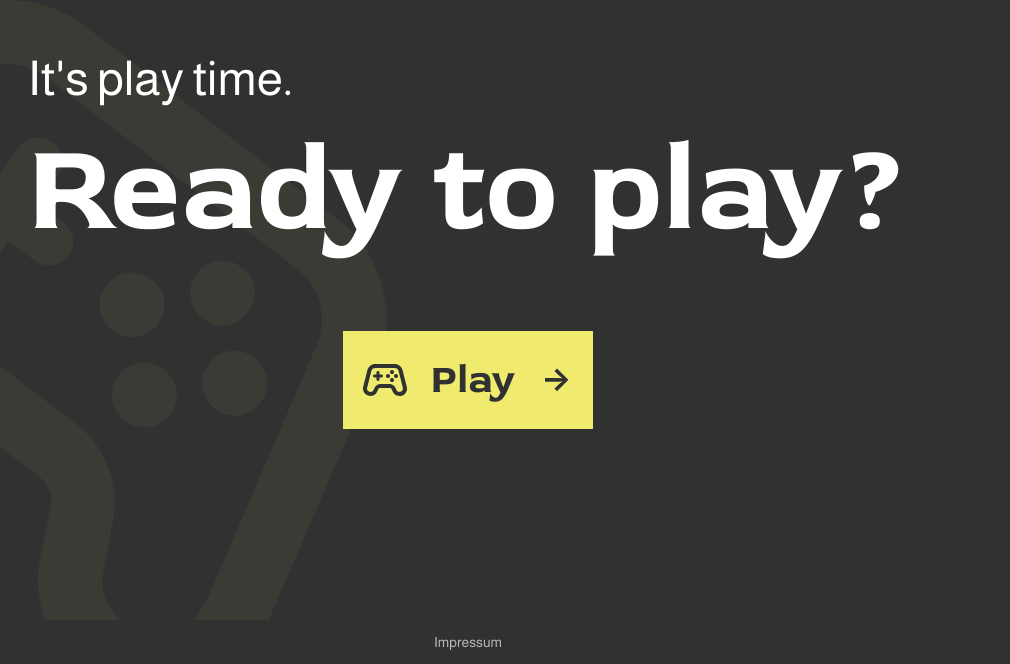
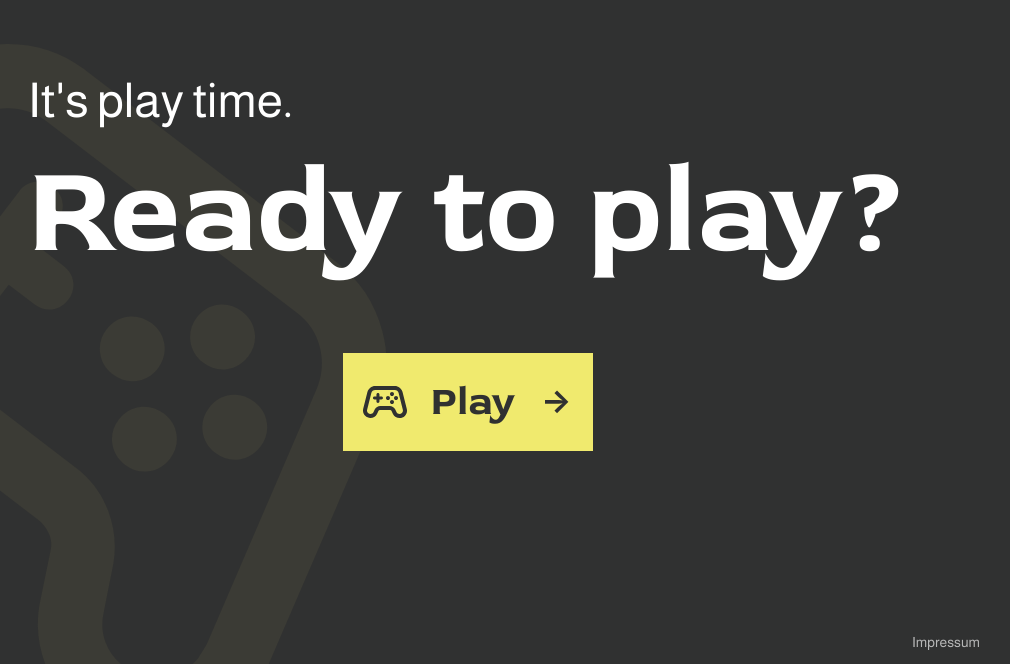
Before and after one commit to NouBou1/memory_ts, a website built with Vite: page index.html in a window 1280 px wide. Shown: the part 136-800 px from the top of the page, without its empty margins (172-1182 px from the left). Built offline with nearby package versions, Linux system fonts and the light colour scheme.

Commit message:
Update footer styles for overlay positioning and adjust home section height

```diff
--- a/index.html
+++ b/index.html
@@ -24,7 +24,7 @@
     </a>
   </main>
 
-  <footer class="footer">
+  <footer class="footer footer--overlay">
     <a class="footer__link" href="./impressum.html">Impressum</a>
   </footer>
 
--- a/src/styles/layout/_footer.scss
+++ b/src/styles/layout/_footer.scss
@@ -6,6 +6,23 @@
     justify-content: center;
     height: var(--footer-h);
     color: inherit;
+
+    // The home screen fills the viewport by design, so the footer floats over it
+    // instead of claiming a row. It sits right to stay clear of the controller.
+    &--overlay {
+        position: fixed;
+        right: 0;
+        bottom: 0;
+        padding-right: 10vw;
+
+        @include until($tablet) {
+            padding-right: 8vw;
+        }
+
+        @include until($mobile) {
+            padding-right: 24px;
+        }
+    }
 
     &__link {
         font-size: 14px;
--- a/src/styles/layout/_home.scss
+++ b/src/styles/layout/_home.scss
@@ -8,7 +8,7 @@
     justify-content: center;
     justify-items: start;
     gap: 24px;
-    min-height: calc(100vh - var(--footer-h));
+    min-height: 100vh;
     max-width: var(--content-max);
     margin: 0 auto;
     padding: 0 10vw;
```
